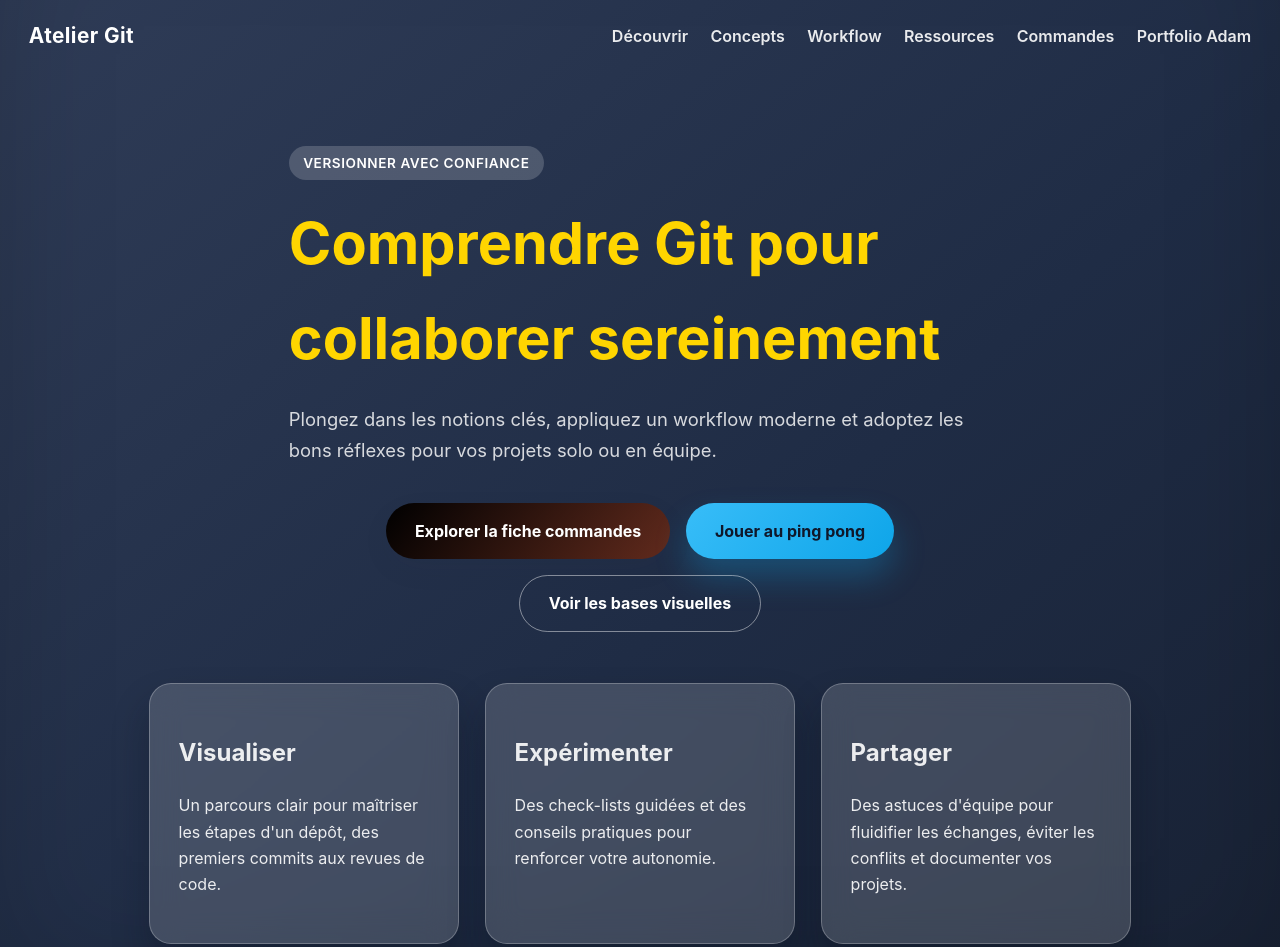
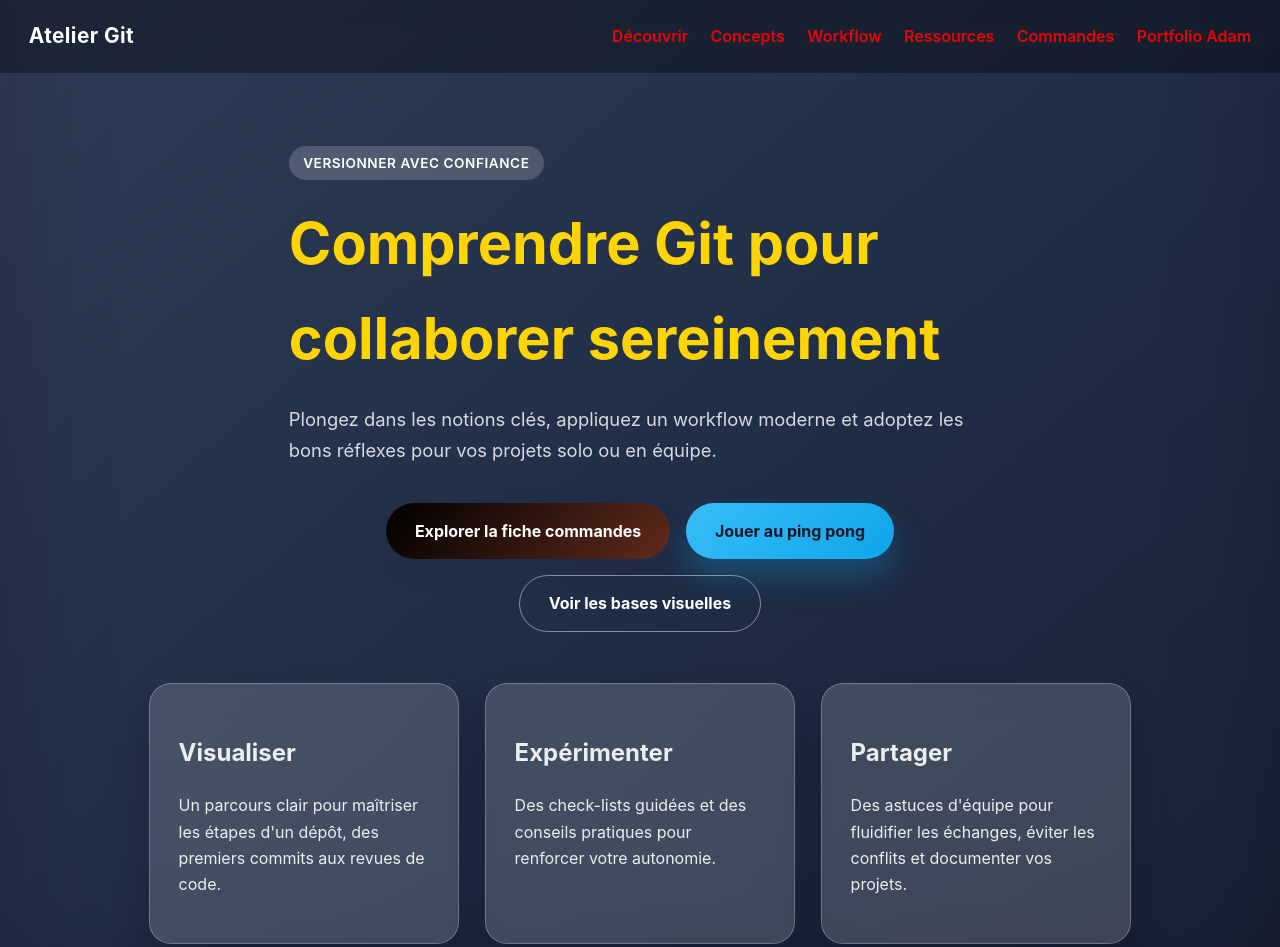
Before and after one commit to AyXxos/Projet-Final-Git, a plain HTML site: page index.html in a window 1280 px wide. Shown: the top 947 px of the page. Drawn offline with Linux system fonts and the light colour scheme.

Commit message:
Changements de couleurs et du fond de la navbar

```diff
--- a/styles.css
+++ b/styles.css
@@ -76,6 +76,7 @@ code {
     justify-content: space-between;
     gap: 1.5rem;
     padding: 1.2rem 1.8rem;
+    background-color: #0000005b;
 }
 
 /* Logo du site positionné dans la nav */
@@ -98,7 +99,7 @@ code {
 /* Style de chaque lien du menu */
 .nav-links a {
     font-weight: 600;
-    color: rgba(255, 255, 255, 0.9);
+    color: rgba(255, 0, 0, 0.9);
     padding-bottom: 0.25rem;
     border-bottom: 2px solid transparent;
     transition: border 0.2s ease, opacity 0.2s ease;
@@ -107,7 +108,7 @@ code {
 /* Mise en évidence de la page active et du survol */
 .nav-links a:hover,
 .nav-links .active {
-    border-color: var(--accent);
+    border-color: #fff;
     opacity: 1;
 }
 
```
